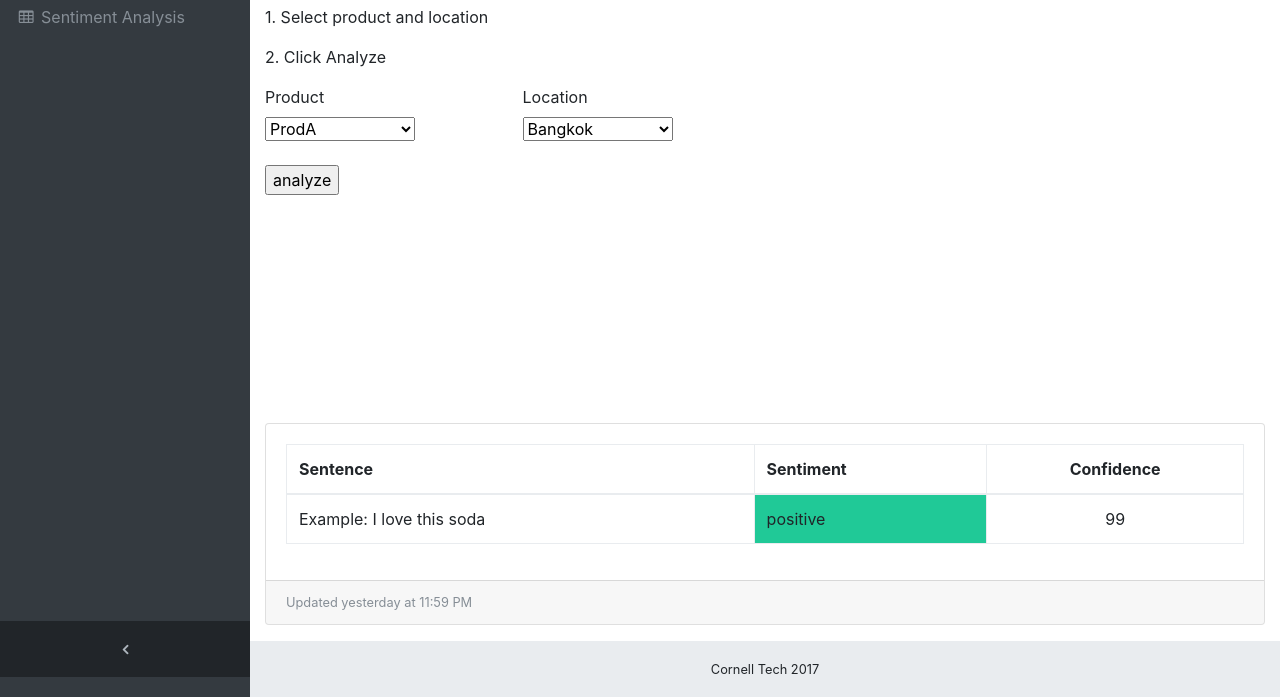
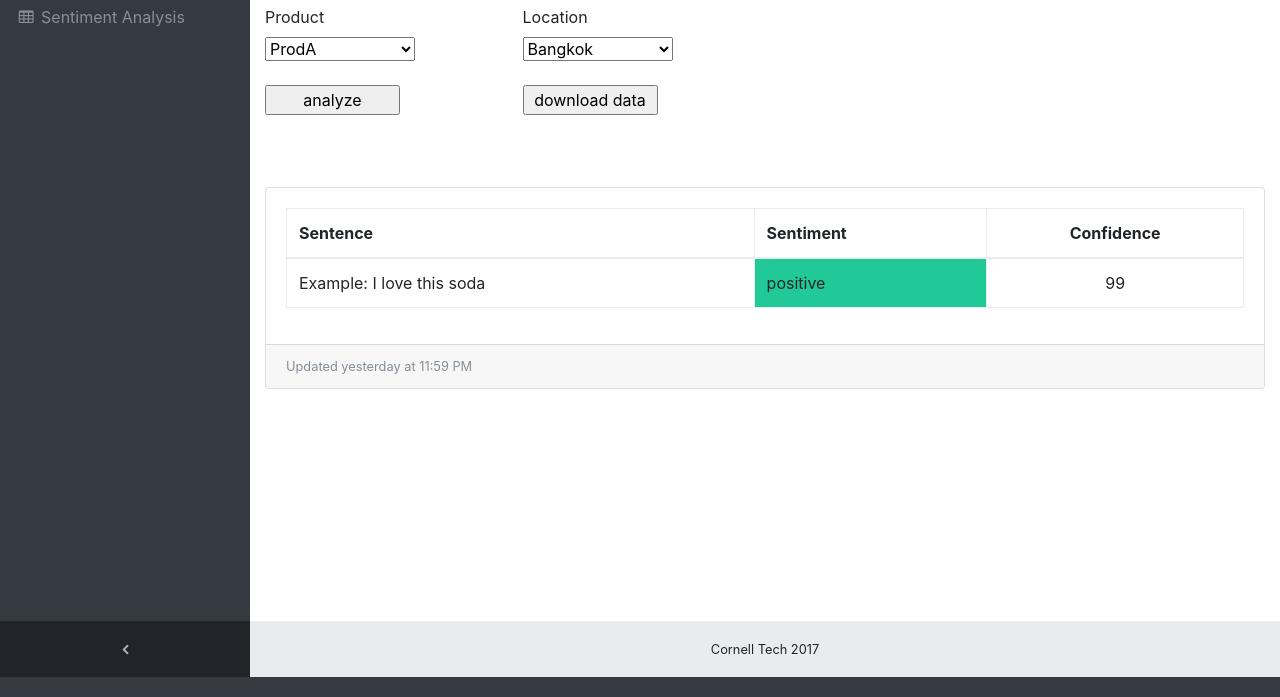
Before and after one commit to BoData-Bot/BoData-Project, a website with bundled scripts: page dummyserver/statics/product-sentiment.html in a window 1280 px wide. Shown: the part 123-820 px from the top of the page. Built offline with nearby package versions, Linux system fonts and the light colour scheme.

Commit message:
hiding graph intially

```diff
--- a/dummyserver/statics/product-sentiment.html
+++ b/dummyserver/statics/product-sentiment.html
@@ -19,12 +19,25 @@
 
   <style>
 
+      #analyze-button {
+        width: 135px;
+      }
+
+      #download-button{
+        width: 135px;
+      }
+
+
       #sentiment-product {
           width: 150px;
       }
 
       #sentiment-location {
           width: 150px;
+      }
+
+      #chart-area {
+        display: none;
       }
 
 
@@ -80,8 +93,8 @@
 <div class="content-wrapper">
   <div class="container-fluid">
     <h1>Sentiment Analysis</h1>
-    <p>1. Select product and location</p>
-      <p>2. Click Analyze</p>
+    <!--<p>1. Select product and location</p>-->
+      <!--<p>2. Click Analyze</p>-->
 
     <div class = "row">
 
@@ -94,7 +107,8 @@
               <option>ProdC</option>
           </select>
           <br><br>
-          <div><input type="button" value="analyze" onclick = "test_function()"/></div>
+          <div><input type="button" id = "analyze-button" value="analyze" onclick = "test_function()"/></div>
+
         <!--<div class="dropdown">-->
           <!--<button class="btn btn-primary dropdown-toggle" id = "sentiment-product" type="button" data-toggle="dropdown">Product-->
           <!--<span class="caret"></span></button>-->
@@ -112,7 +126,8 @@
               <option>Bangkok</option>
               <option>Kuala Lampur</option>
           </select>
-
+        <br><br>
+        <div><input type="button" id = "download-button" value="download data"></div>
           <!--<div class="dropdown">-->
           <!--<button class="btn btn-primary dropdown-toggle" id = "sentiment-location" type="button" data-toggle="dropdown">Location-->
             <!--<span class="caret"></span></button>-->
@@ -233,6 +248,7 @@
 //
       function test_function(){
            console.log("hi");
+          $('#chart-area').show();
 
            $('#graph').remove()
 
```
